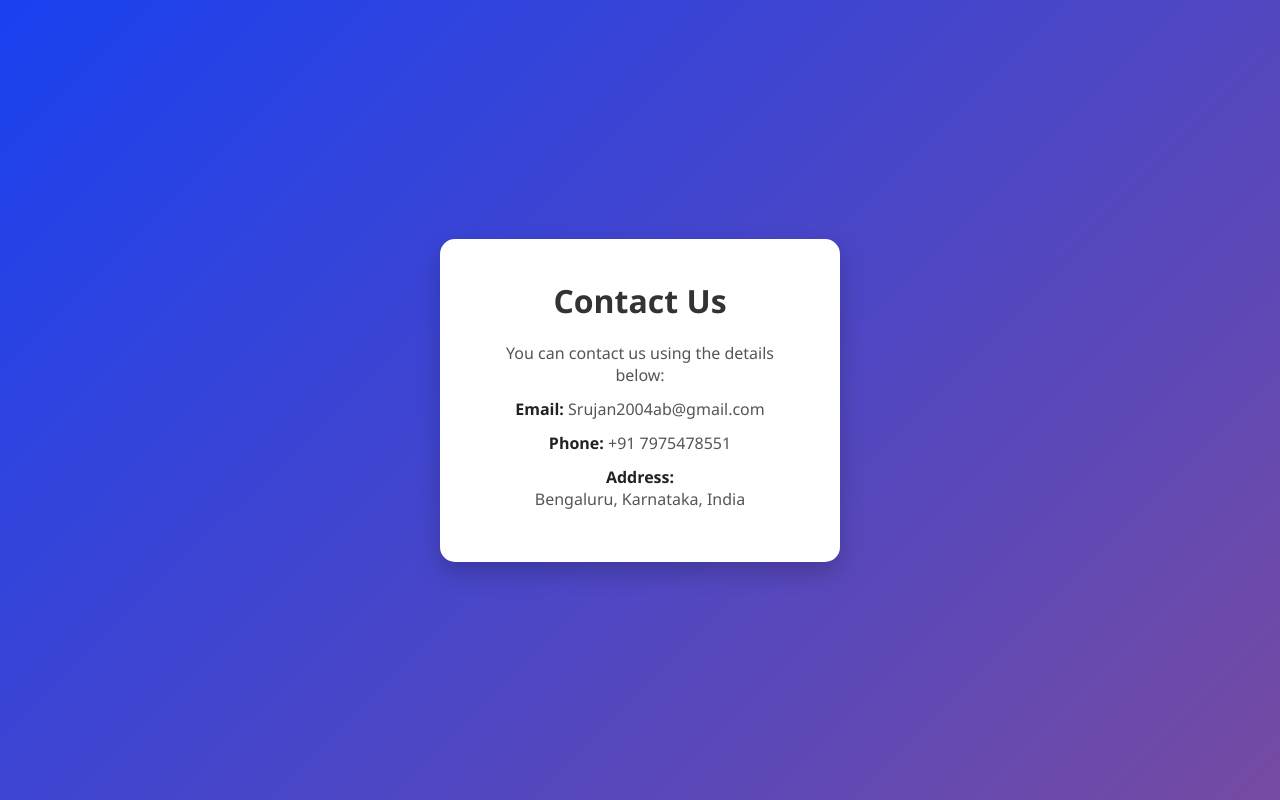
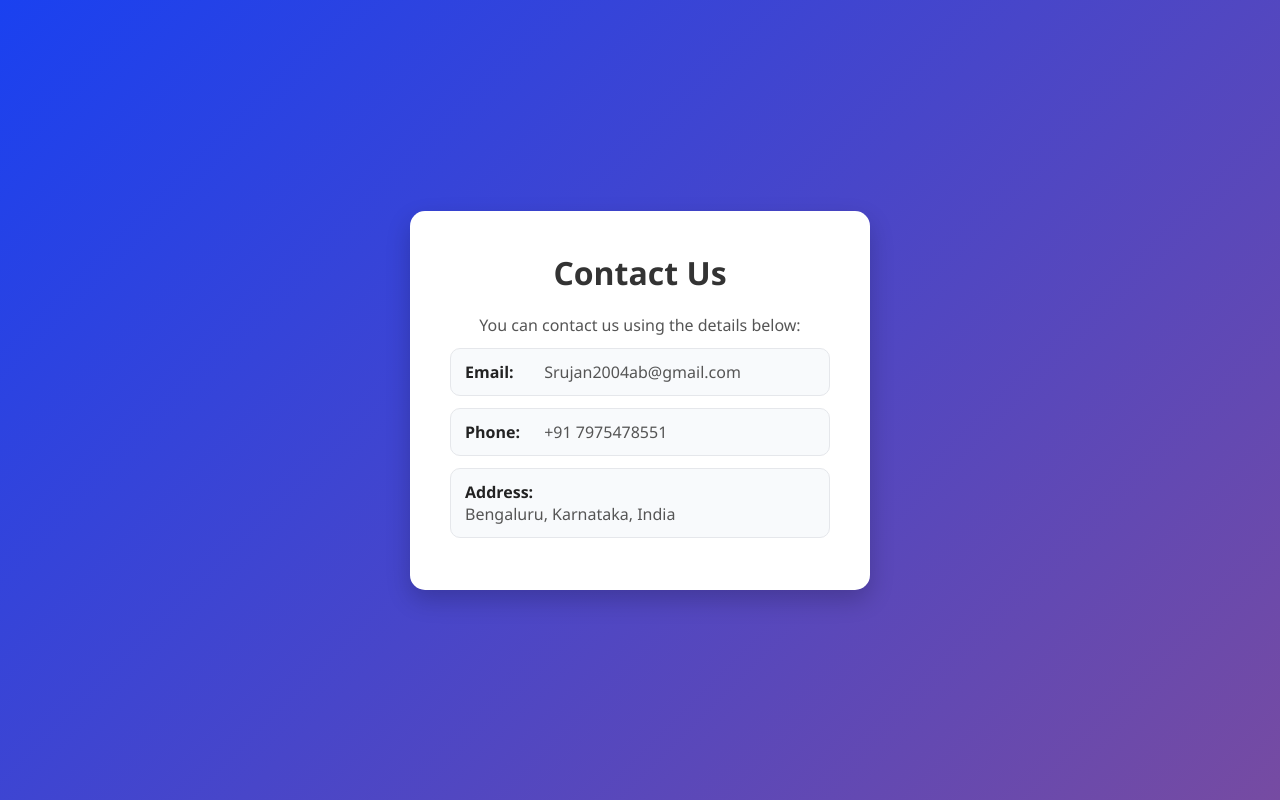
Before and after one commit to srujan2023/Project, a Django app: page /karthik/app2/Contact.html in a window 1280 px wide. Run offline with Django 5.2, Linux system fonts and the light colour scheme.

Commit message:
Details Display in Myprofile

```diff
--- a/mainproject/app2/views.py
+++ b/mainproject/app2/views.py
@@ -1,5 +1,6 @@
 from django.shortcuts import render
 from articles.models import articles
+from app1.models import Teachers as TeacherModel
 
 
 
@@ -23,7 +24,11 @@ def Contact(request):
     return render(request,'Contact.html')
 
 def MyProfile(request):
-    return render(request,'MyProfile.html')
+    teacher = None
+    if request.user.is_authenticated:
+        teacher = TeacherModel.objects.filter(name=request.user.username).first()
+
+    return render(request, 'MyProfile.html', {'teacher': teacher})
 
 def doahboard(request):
     return render(request,'doahboard.html')
--- a/mainproject/static/Contact.css
+++ b/mainproject/static/Contact.css
@@ -13,16 +13,18 @@ body {
     display: flex;
     justify-content: center;
     align-items: center;
+    padding: 20px;
 }
 
 /* Contact Card */
 .contact-container {
     background: #ffffff;
     padding: 40px;
-    width: 400px;
+    width: 100%;
+    max-width: 460px;
     border-radius: 15px;
     box-shadow: 0 10px 25px rgba(0, 0, 0, 0.2);
-    text-align: center;
+    text-align: left;
 
     /* Animation */
     animation: fadeSlideUp 1s ease forwards;
@@ -32,6 +34,14 @@ body {
 .contact-container h1 {
     margin-bottom: 20px;
     color: #333;
+    text-align: center;
+}
+
+.intro {
+    text-align: center;
+    margin-bottom: 16px;
+    color: #4b5563;
+    font-weight: 500;
 }
 
 /* Paragraph Styling */
@@ -51,12 +61,35 @@ body {
 /* Highlight labels */
 .contact-container strong {
     color: #222;
+    display: inline-block;
+    min-width: 75px;
+}
+
+.contact-item {
+    background: #f8fafc;
+    border: 1px solid #e5e7eb;
+    border-radius: 10px;
+    padding: 12px 14px;
 }
 
 /* Card Hover Effect */
 .contact-container:hover {
     transform: scale(1.03);
     transition: 0.4s ease;
+}
+
+@media (max-width: 480px) {
+    .contact-container {
+        padding: 24px 18px;
+    }
+
+    .contact-container h1 {
+        font-size: 26px;
+    }
+
+    .contact-container p {
+        font-size: 15px;
+    }
 }
 
 /* Keyframe Animation */
--- a/mainproject/templates/Contact.html
+++ b/mainproject/templates/Contact.html
@@ -12,21 +12,20 @@
     <div class="contact-container">
         <h1>Contact Us</h1>
 
-        <p>You can contact us using the details below:</p>
+        <p class="intro">You can contact us using the details below:</p>
 
-        <p>
+        <p class="contact-item">
             <strong>Email:</strong> Srujan2004ab@gmail.com
         </p>
 
-        <p>
+        <p class="contact-item">
             <strong>Phone:</strong> +91 7975478551
         </p>
 
-        <p>
+        <p class="contact-item">
             <strong>Address:</strong><br>
             Bengaluru, Karnataka, India
         </p>
     </div>
-
 </body>
 </html>
```
Also changed, not shown: mainproject/templates/MyProfile.html (+15 -6 lines).
